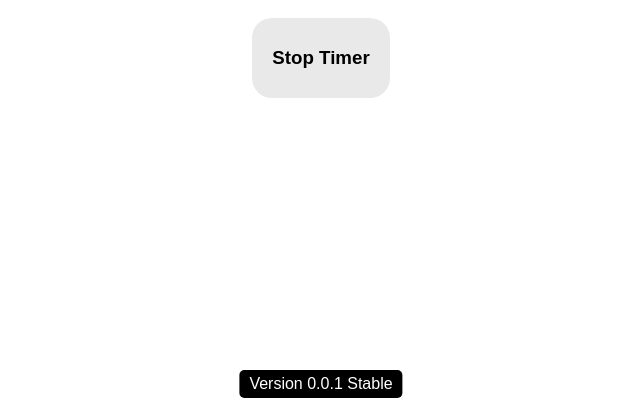
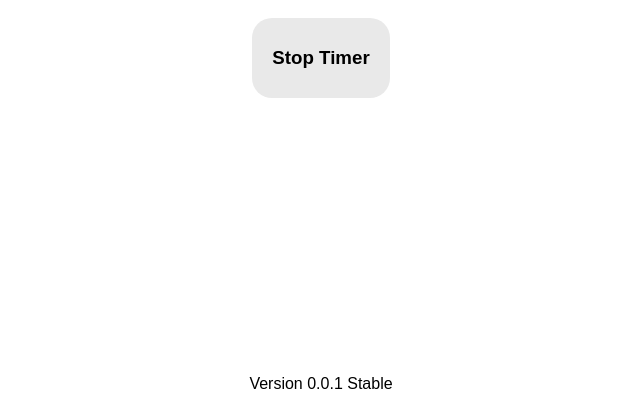
Before and after one commit to iamMD01/Timer, a website: page src/index.html in a window 1280 px wide. Shown: the part 382-800 px from the top of the page, without its empty margins (319-959 px from the left). Drawn offline with Linux system fonts and the light colour scheme.

Commit message:
Some ui fix

```diff
--- a/src/index.html
+++ b/src/index.html
@@ -38,8 +38,8 @@
         bottom: 20px; /* Adjust the distance from the bottom */
         left: 50%; /* Center horizontally */
         transform: translateX(-50%); /* Center horizontally */
-        background-color: #000; /* Background color */
-        color: #fff; /* Text color */
+        background-color: #ffffff; /* Background color */
+        color: #000000; /* Text color */
         padding: 5px 10px; /* Padding */
         border-radius: 5px; /* Border radius */
       }
```
Also changed, not shown: README.md.
